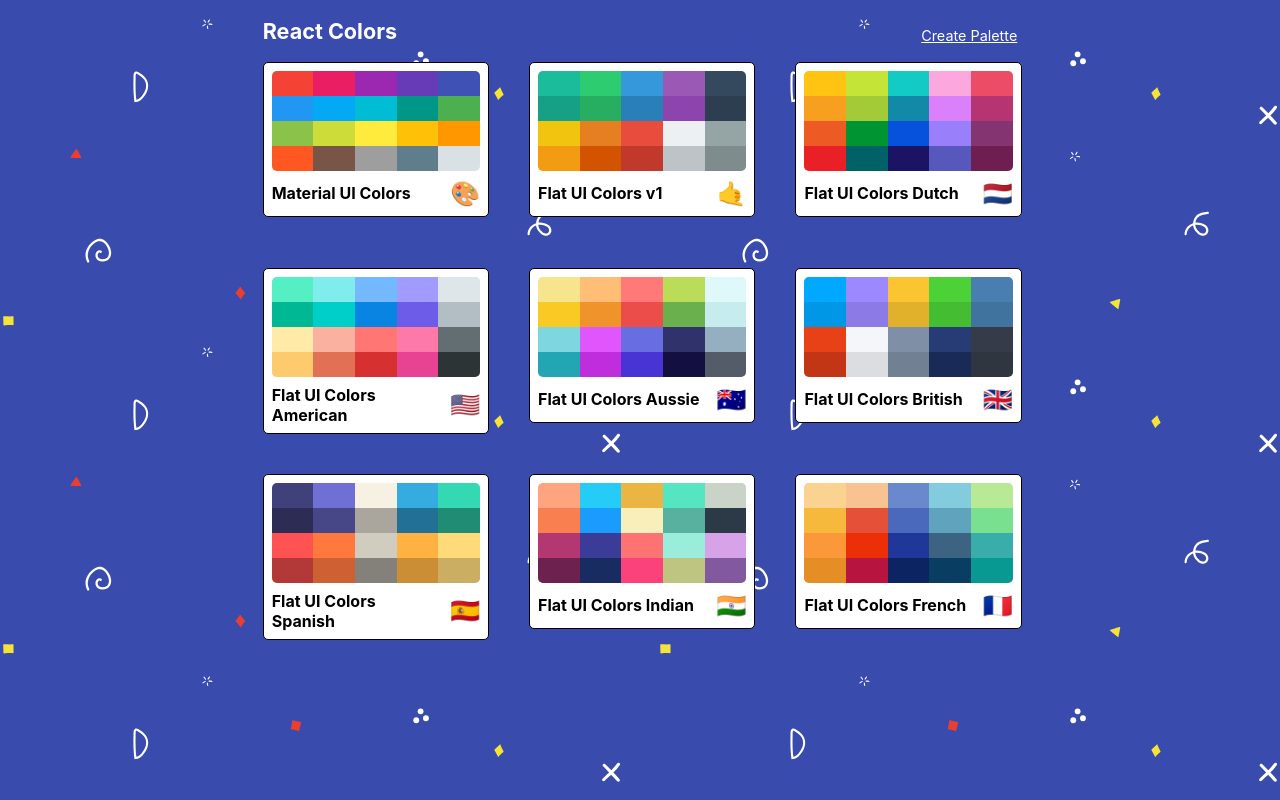
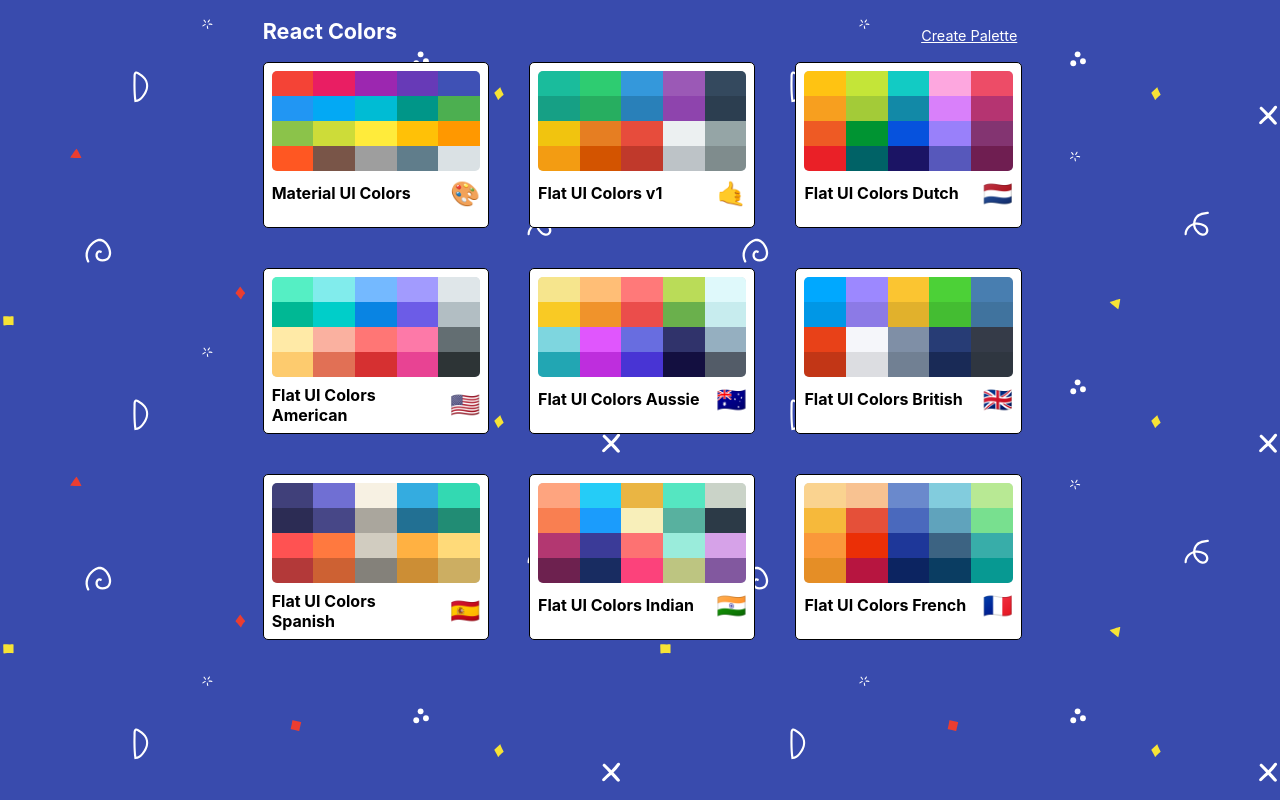
Before and after one commit to FunkyFries/color-palette-app, a React (Create React App) app in the folder color-palette-app2/: page / in a window 1280 px wide. Built offline with nearby package versions, Linux system fonts and the light colour scheme.

Commit message:
Animate palette deletion

```diff
--- a/color-palette-app2/package.json
+++ b/color-palette-app2/package.json
@@ -29,6 +29,7 @@
     "react-material-ui-form-validator": "^2.0.9",
     "react-scripts": "3.0.1",
     "react-sortable-hoc": "^1.9.1",
+    "react-transition-group": "^4.2.1",
     "styled-components": "^4.3.1",
     "typescript": "3.5.1"
   },
--- a/color-palette-app2/src/components/Home/index.tsx
+++ b/color-palette-app2/src/components/Home/index.tsx
@@ -1,6 +1,7 @@
 import React, { Component } from "react";
 import { RouteComponentProps, navigate, Link } from "@reach/router";
 import { StyledHome, Container, Nav, Palettes } from "./style";
+import { CSSTransition, TransitionGroup } from "react-transition-group";
 import MiniPalette from "../MiniPalette";
 
 type Props = {
@@ -23,14 +24,18 @@
             <Link to="palette/new">Create Palette</Link>
           </Nav>
           <Palettes templateRows={templateRows}>
+            <TransitionGroup component={null}>
               {palettes.map((palette: any) => (
+                <CSSTransition key={palette.id} classNames="fade" timeout={500}>
                   <MiniPalette
                     deletePalette={deletePalette}
                     key={palette.id}
                     {...palette}
                     handleClick={this.goToPalette}
                   />
+                </CSSTransition>
               ))}
+            </TransitionGroup>
           </Palettes>
           <div />
         </Container>
--- a/color-palette-app2/src/components/Home/style.tsx
+++ b/color-palette-app2/src/components/Home/style.tsx
@@ -43,6 +43,7 @@
   display: grid;
   grid-template-columns: repeat(3, 30%);
   grid-gap: 40px;
+
   ${sizes.down("md")} {
     grid-template-columns: repeat(2, 50%);
     grid-gap: 35px;
--- a/color-palette-app2/src/components/MiniPalette/index.tsx
+++ b/color-palette-app2/src/components/MiniPalette/index.tsx
@@ -17,7 +17,6 @@
   }
 
   return (
-    <div>
     <StyledMiniPalette onClick={goToPalette}>
       <Delete onClick={handleDelete} />
       <Colors>{miniColorBoxes}</Colors>
@@ -26,7 +25,6 @@
         <Span>{emoji}</Span>
       </H5>
     </StyledMiniPalette>
-    </div>
   );
 };
 
--- a/color-palette-app2/src/components/MiniPalette/style.tsx
+++ b/color-palette-app2/src/components/MiniPalette/style.tsx
@@ -9,6 +9,14 @@
   position: relative;
   overflow: hidden;
   cursor: pointer;
+  &.fade-exit: {
+    opacity: 1;
+  }
+
+  &.fade-exit-active {
+    opacity: 0;
+    transition: opacity 500ms ease-out;
+  }
 `;
 
 export const Colors = styled("div")`
```
Also changed, not shown: 1 other file (tests, documents, lock files or other folders). Lines whose indentation alone changed are shown as unchanged.
